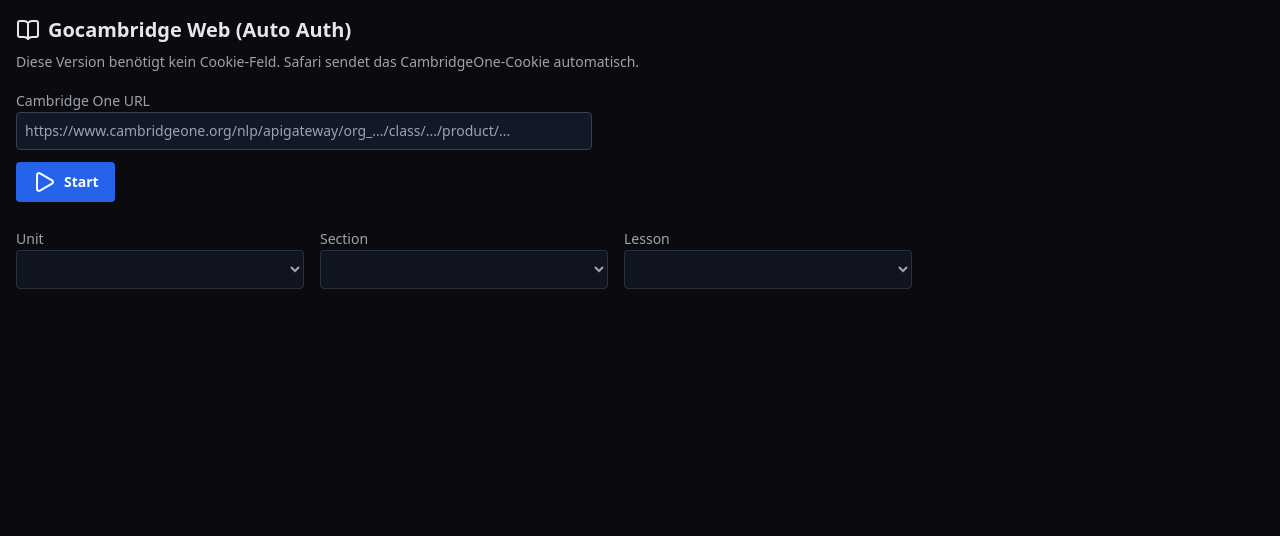
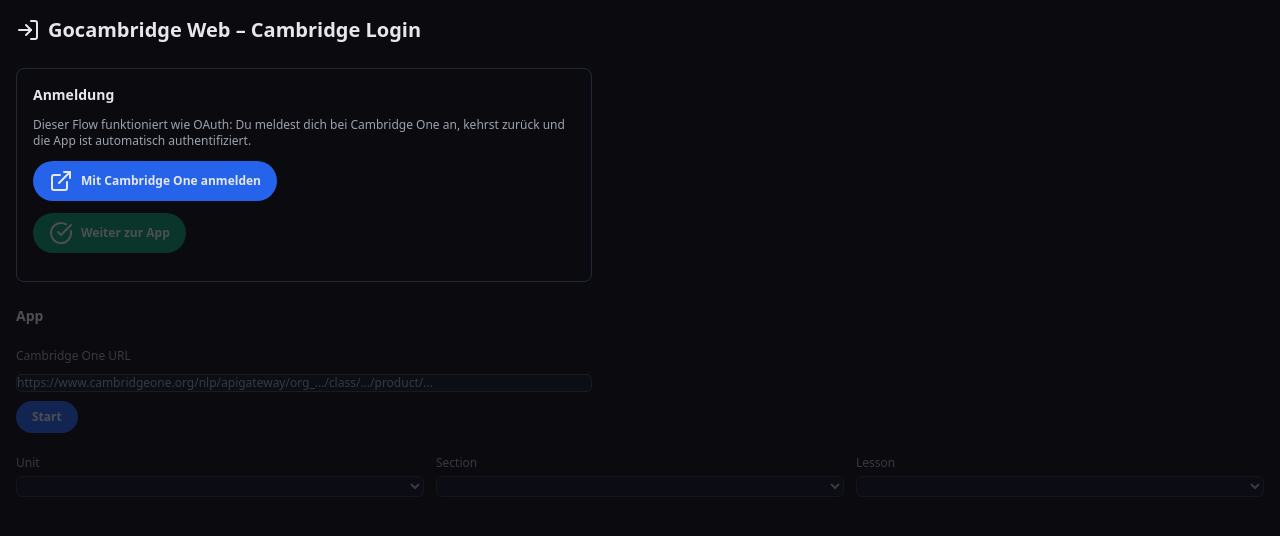
Before and after one commit to chesshub-network/gocambridgejs-cookie-helper, a plain HTML site: page index.html in a window 1280 px wide. Drawn offline with nearby package versions, Linux system fonts and the light colour scheme.

Commit message:
Revise title and enhance login section layout
Updated the title and enhanced the layout for the login section. Improved styling for input elements and added a new login simulation.

```diff
--- a/index.html
+++ b/index.html
@@ -2,7 +2,7 @@
 <html lang="de" class="dark">
 <head>
   <meta charset="UTF-8">
-  <title>Gocambridge Web (Auto Auth)</title>
+  <title>Gocambridge Web – Cambridge Login Flow</title>
   <meta name="viewport" content="width=device-width, initial-scale=1">
 
   <script src="https://cdn.tailwindcss.com"></script>
@@ -10,54 +10,74 @@
 
   <style>
     body { background:#0b0b0f; color:#e5e7eb; }
-    select, input { background:#111827; border:1px solid #374151; }
+    input, select { background:#111827; border:1px solid #374151; border-radius:6px; padding:0.5rem; }
     table { border-color:#374151; }
   </style>
 </head>
-<body class="p-4">
+<body class="p-4 space-y-6">
 
-  <h1 class="text-xl font-bold mb-2 flex items-center gap-2">
-    <i data-lucide="book-open"></i>
-    Gocambridge Web (Auto Auth)
+  <h1 class="text-xl font-bold flex items-center gap-2">
+    <i data-lucide="log-in"></i>
+    Gocambridge Web – Cambridge Login
   </h1>
 
-  <p class="text-gray-400 mb-4 text-sm">
-    Diese Version benötigt kein Cookie‑Feld. Safari sendet das CambridgeOne‑Cookie automatisch.
+  <!-- LOGIN SECTION -->
+  <section id="loginSection" class="space-y-3 max-w-xl border border-gray-800 p-4 rounded-lg">
+    <h2 class="font-semibold text-sm">Anmeldung</h2>
+    <p class="text-xs text-gray-400">
+      Dieser Flow funktioniert wie OAuth: Du meldest dich bei Cambridge One an, kehrst zurück und die App ist automatisch authentifiziert.
     </p>
 
-  <div class="space-y-3 max-w-xl">
-    <div>
-      <label class="text-gray-400 text-sm">Cambridge One URL</label>
-      <input id="url" class="w-full p-2 rounded text-sm" placeholder="https://www.cambridgeone.org/nlp/apigateway/org_.../class/.../product/...">
+    <button id="loginBtn"
+            class="px-4 py-2 bg-blue-600 rounded-full text-xs font-semibold flex items-center gap-2">
+      <i data-lucide="external-link"></i>
+      Mit Cambridge One anmelden
+    </button>
+
+    <button id="continueBtn"
+            class="px-4 py-2 bg-emerald-600 rounded-full text-xs font-semibold flex items-center gap-2 opacity-30 pointer-events-none">
+      <i data-lucide="check-circle"></i>
+      Weiter zur App
+    </button>
+
+    <p id="loginStatus" class="text-xs text-gray-400"></p>
+  </section>
+
+  <!-- APP SECTION -->
+  <section id="appSection" class="space-y-4 opacity-30 pointer-events-none">
+    <h2 class="font-semibold text-sm">App</h2>
+
+    <div class="space-y-2 max-w-xl">
+      <label class="text-xs text-gray-400">Cambridge One URL</label>
+      <input id="url" class="w-full text-xs"
+             placeholder="https://www.cambridgeone.org/nlp/apigateway/org_.../class/.../product/...">
+      <button id="startBtn"
+              class="px-4 py-2 bg-blue-600 rounded-full text-xs font-semibold">
+        Start
+      </button>
+      <div id="status" class="text-xs text-gray-400"></div>
     </div>
 
-    <button id="startBtn" class="px-4 py-2 bg-blue-600 rounded text-white font-semibold flex items-center gap-2 text-sm">
-      <i data-lucide="play"></i> Start
-    </button>
-
-    <div id="status" class="text-gray-400 text-sm"></div>
-  </div>
-
-  <div class="grid grid-cols-1 md:grid-cols-3 gap-4 mt-6 max-w-4xl">
+    <div class="grid grid-cols-1 md:grid-cols-3 gap-3 mt-4">
       <div>
-      <label class="text-gray-400 text-sm">Unit</label>
-      <select id="unitSelect" class="w-full p-2 rounded text-sm" disabled></select>
+        <label class="text-xs text-gray-400">Unit</label>
+        <select id="unitSelect" class="w-full text-xs" disabled></select>
       </div>
       <div>
-      <label class="text-gray-400 text-sm">Section</label>
-      <select id="sectionSelect" class="w-full p-2 rounded text-sm" disabled></select>
+        <label class="text-xs text-gray-400">Section</label>
+        <select id="sectionSelect" class="w-full text-xs" disabled></select>
       </div>
       <div>
-      <label class="text-gray-400 text-sm">Lesson</label>
-      <select id="lessonSelect" class="w-full p-2 rounded text-sm" disabled></select>
+        <label class="text-xs text-gray-400">Lesson</label>
+        <select id="lessonSelect" class="w-full text-xs" disabled></select>
       </div>
     </div>
 
-  <div class="mt-6 max-w-4xl">
-    <table id="answersTable" class="w-full hidden border text-sm">
+    <div class="mt-4">
+      <table id="answersTable" class="w-full hidden border text-xs">
         <thead>
           <tr class="bg-gray-800">
-          <th class="border p-2 w-12">#</th>
+            <th class="border p-2 w-10">#</th>
             <th class="border p-2">Correct Answer</th>
           </tr>
         </thead>
@@ -65,10 +85,34 @@
       </table>
     </div>
 
-  <pre id="errorBox" class="hidden mt-4 p-3 bg-red-900 text-red-200 rounded text-xs max-w-4xl"></pre>
+    <pre id="errorBox"
+         class="hidden mt-3 p-3 bg-red-900 text-red-200 rounded text-[10px] max-w-4xl"></pre>
+  </section>
 
   <script>
     lucide.createIcons();
+
+    /* ---------------- Cambridge Login Simulation ---------------- */
+
+    const loginBtn = document.getElementById("loginBtn");
+    const continueBtn = document.getElementById("continueBtn");
+    const loginStatus = document.getElementById("loginStatus");
+    const appSection = document.getElementById("appSection");
+
+    loginBtn.onclick = () => {
+      window.open("https://www.cambridgeone.org", "_blank");
+      loginStatus.textContent = "Bitte im neuen Tab einloggen. Danach hier zurückkommen.";
+      continueBtn.style.opacity = "1";
+      continueBtn.style.pointerEvents = "auto";
+    };
+
+    continueBtn.onclick = () => {
+      loginStatus.textContent = "Wenn du eingeloggt bist, ist die App jetzt authentifiziert.";
+      appSection.style.opacity = "1";
+      appSection.style.pointerEvents = "auto";
+    };
+
+    /* ---------------- Cambridge API Logic ---------------- */
 
     const BASE_CAMBRIDGE_URL = "https://www.cambridgeone.org/nlp/apigateway/%s/product/%s/";
     const LESSON_URL = "https://content.cambridgeone.org/cup1/products/%s/2/assets/ext-cup-xapiscoreable/%s/data.js";
@@ -89,7 +133,7 @@
           headers: this.headers,
           credentials: "include"
         });
-        if (!res.ok) throw new Error("HTTP " + res.status + " beim Laden der Units");
+        if (!res.ok) throw new Error("HTTP " + res.status);
         return await res.json();
       }
 
@@ -100,11 +144,9 @@
           headers: this.headers,
           credentials: "include"
         });
-        if (!res.ok) throw new Error("HTTP " + res.status + " beim Laden der Lesson");
+        if (!res.ok) throw new Error("HTTP " + res.status);
         const body = await res.text();
-
-        (function() { eval(body); })();
-
+        (function(){ eval(body); })();
         const data = window[AJAX_DATA];
         if (!data) throw new Error("ajaxData not found");
 
@@ -114,23 +156,18 @@
         let m;
         while ((m = regex.exec(jsonStr)) !== null) results.push(m[1]);
 
-        if (results.length === 0) {
-          const generic = /Correct answer:&lt;br \/> (.*?)&lt;\/p&gt;/g;
-          while ((m = generic.exec(jsonStr)) !== null) results.push(m[1]);
-        }
-
         return results;
       }
     }
 
+    /* ---------------- UI Logic ---------------- */
+
     const urlEl = document.getElementById("url");
     const startBtn = document.getElementById("startBtn");
     const statusEl = document.getElementById("status");
-
     const unitSelect = document.getElementById("unitSelect");
     const sectionSelect = document.getElementById("sectionSelect");
     const lessonSelect = document.getElementById("lessonSelect");
-
     const answersTable = document.getElementById("answersTable");
     const answersBody = document.getElementById("answersBody");
     const errorBox = document.getElementById("errorBox");
@@ -139,25 +176,25 @@
     let units = null;
     let org = "", product = "", classId = "";
 
-    function setStatus(msg) { statusEl.textContent = msg || ""; }
-    function showError(err) {
+    function setStatus(msg){ statusEl.textContent = msg || ""; }
+    function showError(err){
       errorBox.classList.remove("hidden");
       errorBox.textContent = String(err);
     }
-    function clearError() {
+    function clearError(){
       errorBox.classList.add("hidden");
       errorBox.textContent = "";
     }
 
-    function parseUrl(url) {
+    function parseUrl(url){
       const m = /([^/]+)\/class\/([^/]+)\/product\/([^/]+)/.exec(url);
       if (!m) throw new Error("Invalid URL");
-      return { org: m[1], classId: m[2], product: m[3] };
+      return { org:m[1], classId:m[2], product:m[3] };
     }
 
-    function fillSelect(sel, items, exitText) {
+    function fillSelect(sel, items, exitText){
       sel.innerHTML = "";
-      items.forEach((x, i) => {
+      items.forEach((x,i)=>{
         const opt = document.createElement("option");
         opt.value = i;
         opt.textContent = x;
@@ -195,22 +232,22 @@
         answersBody.innerHTML = "";
 
         unitSelect.onchange = () => {
-          if (parseInt(unitSelect.value, 10) === exitIndex) {
+          if (parseInt(unitSelect.value,10) === exitIndex) {
             setStatus("Beendet.");
             return;
           }
-          loadSections(parseInt(unitSelect.value, 10));
+          loadSections(parseInt(unitSelect.value,10));
         };
 
         setStatus("Units geladen.");
-      } catch (e) {
+      } catch(e){
         showError(e);
         setStatus("Fehler.");
       }
     };
 
-    function loadSections(unitIndex) {
-      const sections = units.toc.result[unitIndex].items.map(s => s.name);
+    function loadSections(unitIndex){
+      const sections = units.toc.result[unitIndex].items.map(s=>s.name);
       const backIndex = fillSelect(sectionSelect, sections, "Zurück");
 
       lessonSelect.innerHTML = "";
@@ -219,7 +256,7 @@
       answersBody.innerHTML = "";
 
       sectionSelect.onchange = () => {
-        if (parseInt(sectionSelect.value, 10) === backIndex) {
+        if (parseInt(sectionSelect.value,10) === backIndex) {
           sectionSelect.innerHTML = "";
           sectionSelect.disabled = true;
           lessonSelect.innerHTML = "";
@@ -229,29 +266,29 @@
           setStatus("Bitte Unit neu wählen.");
           return;
         }
-        loadLessons(unitIndex, parseInt(sectionSelect.value, 10));
+        loadLessons(unitIndex, parseInt(sectionSelect.value,10));
       };
     }
 
-    function loadLessons(unitIndex, sectionIndex) {
-      const lessons = units.toc.result[unitIndex].items[sectionIndex].items.map(l => l.name);
+    function loadLessons(unitIndex, sectionIndex){
+      const lessons = units.toc.result[unitIndex].items[sectionIndex].items.map(l=>l.name);
       const backIndex = fillSelect(lessonSelect, lessons, "Zurück");
 
       answersTable.classList.add("hidden");
       answersBody.innerHTML = "";
 
       lessonSelect.onchange = () => {
-        if (parseInt(lessonSelect.value, 10) === backIndex) {
+        if (parseInt(lessonSelect.value,10) === backIndex) {
           answersTable.classList.add("hidden");
           answersBody.innerHTML = "";
           setStatus("Bitte Section neu wählen.");
           return;
         }
-        showSolution(unitIndex, sectionIndex, parseInt(lessonSelect.value, 10));
+        showSolution(unitIndex, sectionIndex, parseInt(lessonSelect.value,10));
       };
     }
 
-    async function showSolution(unitIndex, sectionIndex, lessonIndex) {
+    async function showSolution(unitIndex, sectionIndex, lessonIndex){
       clearError();
       setStatus("Lade Lösungen...");
 
@@ -260,20 +297,18 @@
 
       try {
         const answers = await client.getLessonResponse(product, code);
-
         answersBody.innerHTML = "";
-        answers.forEach((ans, i) => {
+        answers.forEach((ans,i)=>{
           const tr = document.createElement("tr");
           tr.innerHTML = `
-            <td class="border p-2 text-center">${i + 1}</td>
+            <td class="border p-2 text-center">${i+1}</td>
             <td class="border p-2">${ans}</td>
           `;
           answersBody.appendChild(tr);
         });
-
         answersTable.classList.remove("hidden");
         setStatus("Fertig.");
-      } catch (e) {
+      } catch(e){
         showError(e);
         setStatus("Fehler beim Laden der Lösungen.");
       }
```
Lines whose indentation alone changed are shown as unchanged.
